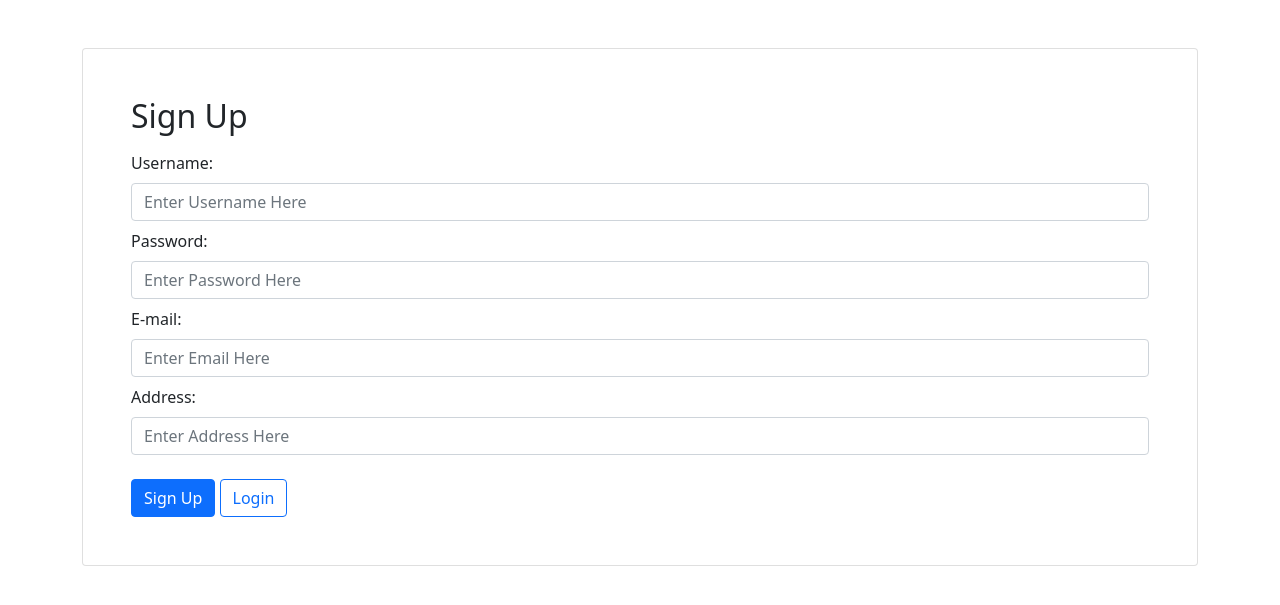
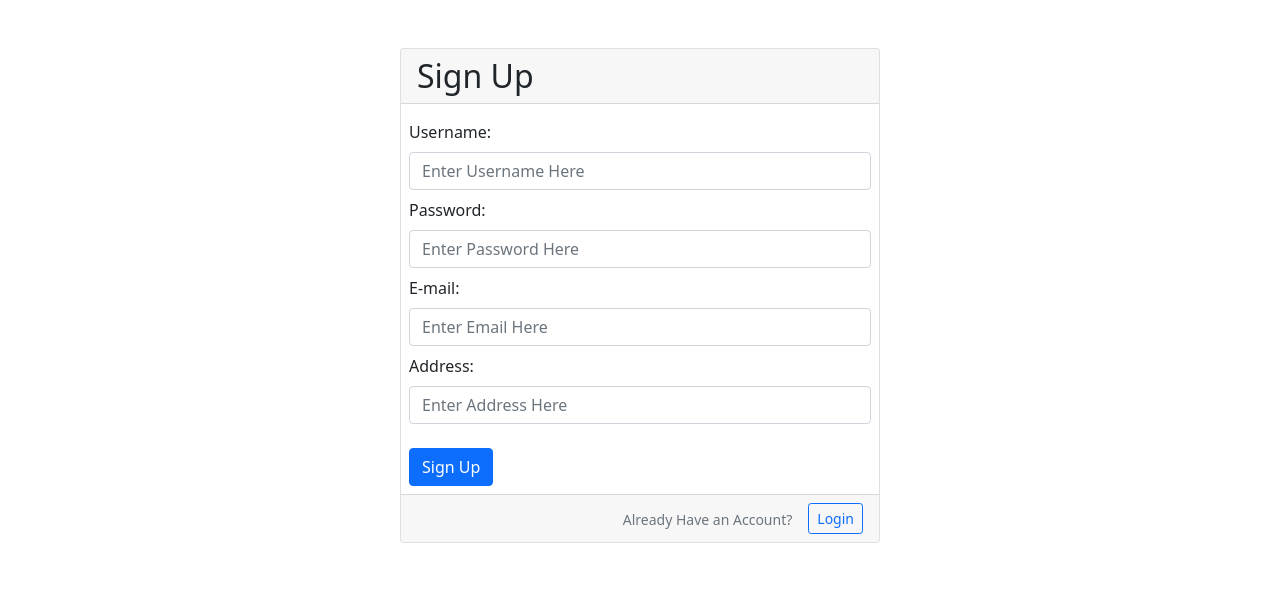
Before and after one commit to ericsmslvdr/login-signup, a PHP site: the page made by index.php in a window 1280 px wide. Shown: the part 56-661 px from the top of the page. Run offline with PHP 8.4, Linux system fonts and the light colour scheme.

Commit message:
improved ui

```diff
--- a/sign-up.php
+++ b/sign-up.php
@@ -1,6 +1,9 @@
-<div class="container">
-    <div class="card p-5">
-        <h2 class="card-title">Sign Up</h2>
+<div class="container d-flex">
+    <div class="card m-auto" style="width: 30em;">
+        <div class="card-header">
+            <h2 class="card-title" style="margin: 0;">Sign Up</h2>
+        </div>
+        <div class="card-body p-2">
             <form action="" method="POST">
                 <label class="form-label mt-2">Username:</label>
                 <input type="text" name="username" id="username" class="form-control" placeholder="Enter Username Here" required>
@@ -14,8 +17,12 @@
                 <input type="text" name="address" id="address" class="form-control" placeholder="Enter Address Here" required>
                 <br>
                 <input type="submit" class="btn btn-primary" name="signup" value="Sign Up">
-            <a href="./index.php"><button type="button" class="btn btn-outline-primary">Login</button></a>
             </form>
+        </div>
+        <div class="card-footer d-flex justify-content-end align-items-center">
+            <p class="text-muted" style="margin: 0 1em;"><small>Already Have an Account?</small></p>
+            <a href="./index.php"><button type="button" class="btn btn-outline-primary btn-sm">Login</button></a>
+        </div>
     </div>
 </div>
 </body>
```
Also changed, not shown: log-in.php (+11 -4 lines). Lines whose indentation alone changed are shown as unchanged.
